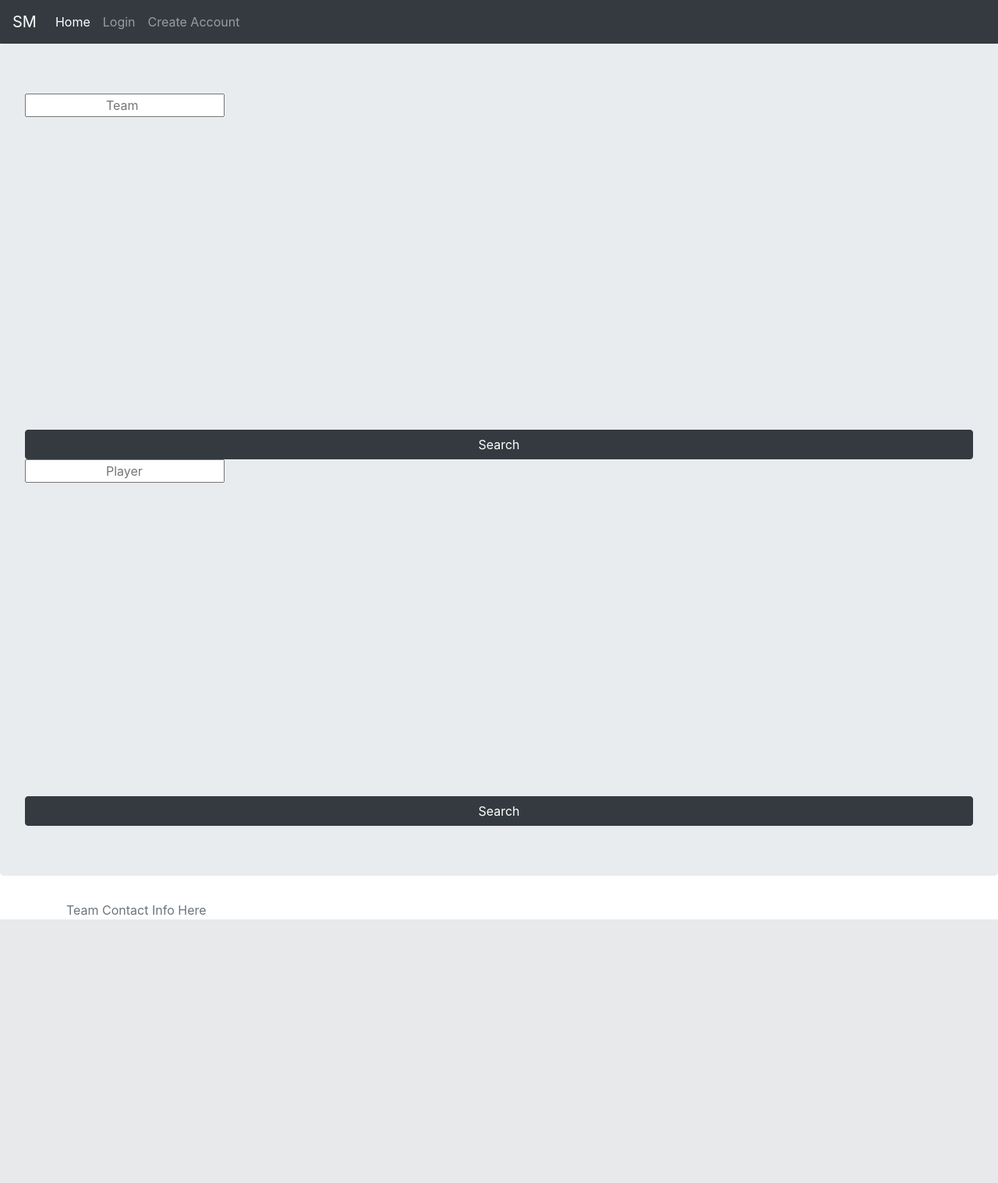
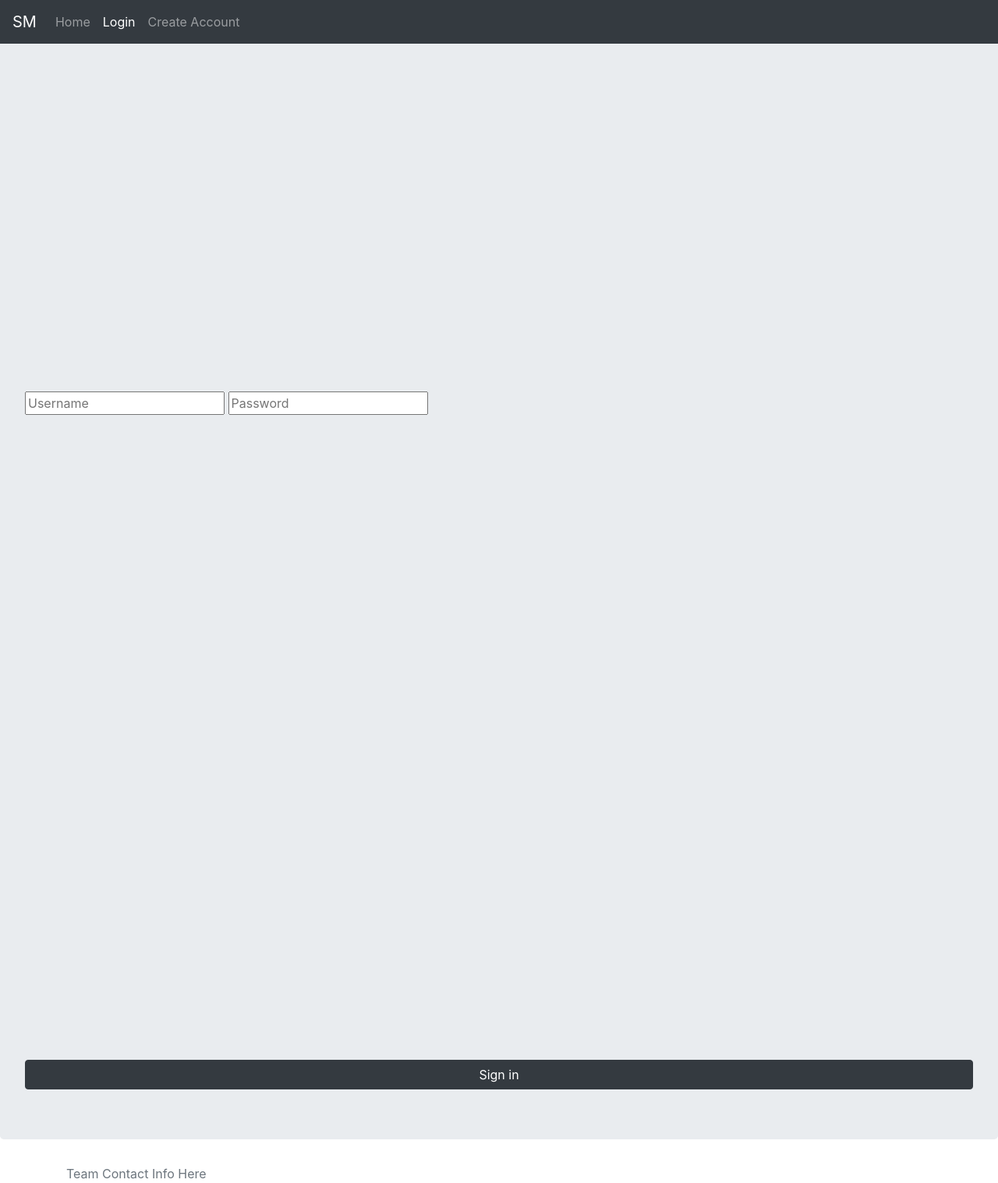
Before and after one commit to JashVaidya/Sports-Manager, a PHP site: page / in a window 1280 px wide. Shown: the whole page at 78% size. Before the commit the page ends 1179 px from the top, so only its background shows below. Run offline with PHP 8.4, Linux system fonts and the light colour scheme.

Commit message:
change login.php to index.php

```diff
--- a/PHP/index.php
+++ b/PHP/index.php
@@ -1,4 +1,5 @@
 <!DOCTYPE html>
+<?php session_start();?>
 <html lang="en">
 <head>
     <meta charset="utf-8">
@@ -6,11 +7,10 @@
     <link rel="stylesheet" href="https://stackpath.bootstrapcdn.com/bootstrap/4.1.3/css/bootstrap.min.css"
           integrity="sha384-MCw98/SFnGE8fJT3GXwEOngsV7Zt27NXFoaoApmYm81iuXoPkFOJwJ8ERdknLPMO" crossorigin="anonymous">
     <link rel="stylesheet" href="../CSS/custom.css">
-    <title>Welcome</title>
+    <title>Login</title>
 </head>
 <body>
-
-<nav class="navbar navbar-expand-md navbar-dark bg-dark">
+<nav class="navbar navbar-expand-md navbar-dark bg-dark fixed-top">
     <a class="navbar-brand" href="index.php">SM</a>
     <button class="navbar-toggler" type="button" data-toggle="collapse" data-target="#navbarSupportedContent"
             aria-controls="navbarSupportedContent" aria-expanded="false" aria-label="Toggle navigation">
@@ -20,10 +20,10 @@
     <div class="collapse navbar-collapse" id="navbarSupportedContent">
         <ul class="navbar-nav mr-auto">
 
-            <li class="nav-item active">
+            <li class="nav-item">
                 <a class="nav-link" href="index.php">Home<span class="sr-only">(current)</span></a>
             </li>
-            <li class="nav-item">
+            <li class="nav-item active">
                 <a class="nav-link" href="login.php">Login</a>
             </li>
             <li class="nav-item">
@@ -33,45 +33,46 @@
     </div>
 </nav>
 
-<div id="homebg" class="jumbotron">
-
-	<div class="container-forms">
-		<div class="glass-search team">
-		  <form class="form-signin">
-			<input id="team-input" type="text" class="form-ui" style="left:6%;text-indent:100px;"
-			placeholder="Team" required="">
-
-			<button class="btn btn-md btn-dark btn-block form-btn"
-			style="margin-top:33%;left:5.5%;" type="submit">Search</button>
-		  </form>
-		</div>
-
-		<div class="glass-search player">
-		  <form class="form-signin">
-			<input id="player-input" type="text" class="form-ui" style="left:6%;text-indent:100px;"
-			placeholder="Player" required="">
-
-			<button class="btn btn-md btn-dark btn-block form-btn"
-			style="margin-top:33%;left:5.5%;" type="submit">Search</button>
-		  </form>
-		</div>
-	</div>
+<div id="loginbg" class="jumbotron">
+  <div class="glass-signin-join">
+    <form onsubmit="return val()" action="account.php" class="form-signin" method="post">
+      <input id="un" style="margin-top:12%;left:10%;" name="loginUser" type="text" class="form-ui" placeholder="Username">
+      <input id="pw" style="margin-top:36%;left:10%;" name="loginPass" type="password" class="form-ui" placeholder="Password">
+	  <div id="error" style="left:18%;">
+		<p id="message"></p>
+	  </div>
+      <button id="btn" style="margin-top:68%;left:10.5%;" class="btn btn-md btn-dark btn-block form-btn" type="submit">
+		Sign in
+	  </button>
+    </form>
+  </div>
 </div>
-
 <footer class="footer">
     <div class="container">
         <span class="text-muted">Team Contact Info Here</span>
     </div>
 </footer>
+</body>
 
-<script src="https://code.jquery.com/jquery-3.3.1.slim.min.js"
-        integrity="sha384-q8i/X+965DzO0rT7abK41JStQIAqVgRVzpbzo5smXKp4YfRvH+8abtTE1Pi6jizo"
-        crossorigin="anonymous"></script>
-<script src="https://cdnjs.cloudflare.com/ajax/libs/popper.js/1.14.3/umd/popper.min.js"
-        integrity="sha384-ZMP7rVo3mIykV+2+9J3UJ46jBk0WLaUAdn689aCwoqbBJiSnjAK/l8WvCWPIPm49"
-        crossorigin="anonymous"></script>
-<script src="https://stackpath.bootstrapcdn.com/bootstrap/4.1.3/js/bootstrap.min.js"
-        integrity="sha384-ChfqqxuZUCnJSK3+MXmPNIyE6ZbWh2IMqE241rYiqJxyMiZ6OW/JmZQ5stwEULTy"
-        crossorigin="anonymous"></script>
-</body>
+<script>
+	function val() {
+		let error = document.querySelector('#error');
+		let message = document.querySelector('#message');
+		let un = document.querySelector('#un');
+		let pw = document.querySelector('#pw');
+
+		if ((un.value === '' || pw.value === '')) {
+			message.innerHTML = 'Fields must contain characters.';
+			error.style.visibility = 'visible';
+			return false;
+		}
+		else if (un.value.length > 20 || pw.value.length > 20) {
+			message.innerHTML = 'Fields must be less than 20 characters.';
+			error.style.visibility = 'visible';
+			return false;
+		}
+		return true;
+	}
+</script>
+
 </html>
```
